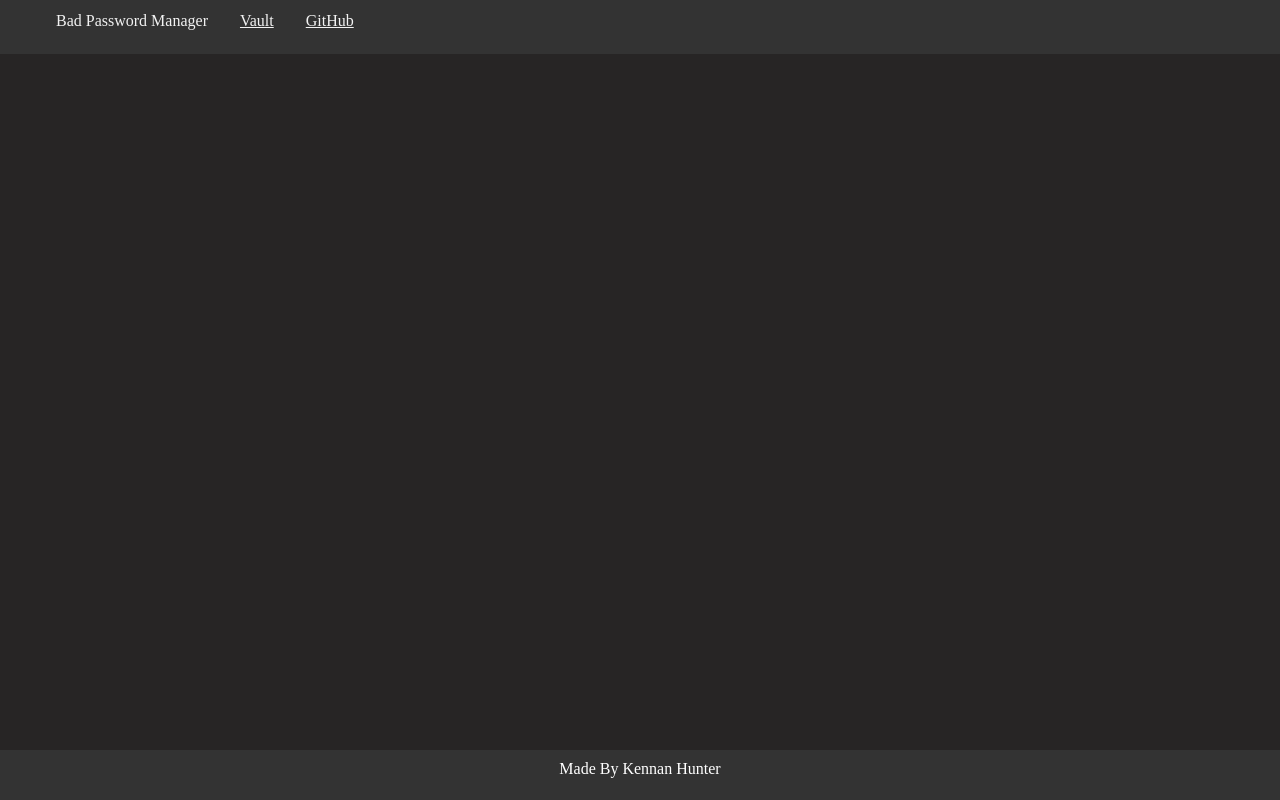
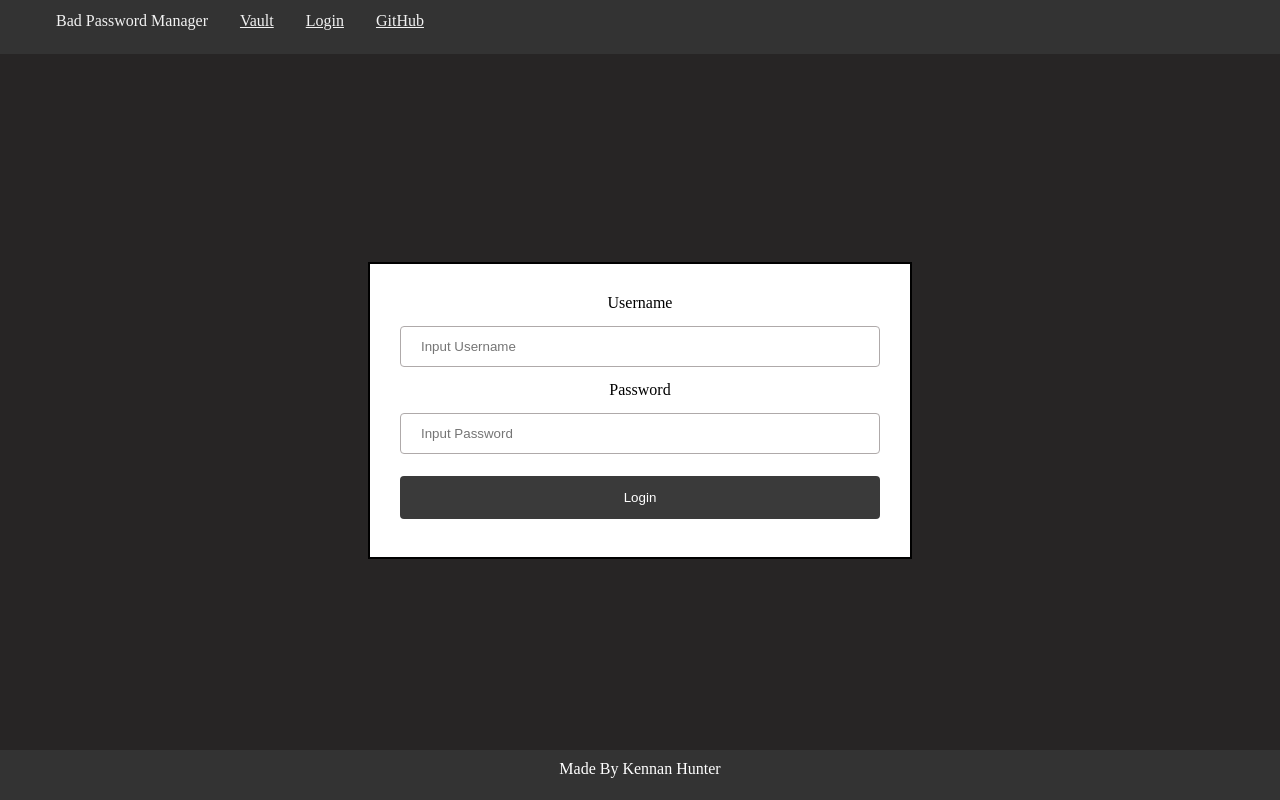
Before and after one commit to KennanHunter/bad-password-manager, a Svelte app in the folder app/: page / in a window 1280 px wide. Built offline with nearby package versions, Linux system fonts and the light colour scheme.

Commit message:
stuff working now yay

```diff
--- a/app/src/App.svelte
+++ b/app/src/App.svelte
@@ -3,13 +3,14 @@
     import routes from "./routes.js";
     import Router from "svelte-spa-router";
 
-    let login: boolean = true;
+    // let login: boolean = true;
 </script>
 
 <main>
     <Navbar />
     <div>
         <Router {routes} />
+        <!-- <h1>Epic</h1> -->
     </div>
     <footer>Made By Kennan Hunter</footer>
 </main>
--- a/app/src/Components/Navbar.svelte
+++ b/app/src/Components/Navbar.svelte
@@ -1,6 +1,7 @@
 <ul>
     <li id="Title">Bad Password Manager</li>
-    <li class="hoverable"><a href="/">Vault</a></li>
+    <li class="hoverable"><a href="/#/vault/">Vault</a></li>
+    <li class="hoverable"><a href="/#/">Login</a></li>
     <!-- <li><a href="/About">About</a></li> -->
     <li id="github" class="hoverable">
         <a href="https://github.com/KennanHunter/bad-password-manager">GitHub</a
--- /dev/null
+++ b/app/src/Routes/Login.svelte
@@ -0,0 +1,66 @@
+<form action="/api/users/login" id="form">
+    <label for="fname">Username</label>
+    <input
+        type="text"
+        id="fname"
+        name="username"
+        placeholder="Input Username"
+    />
+
+    <label for="fpass">Password</label>
+    <input
+        type="password"
+        id="fpass"
+        name="password"
+        placeholder="Input Password"
+    />
+
+    <input type="submit" value="Login" id="form-submit" />
+</form>
+
+<style>
+    form {
+        background-color: white;
+        border: 2px solid black;
+        padding: 30px;
+        width: fit-content;
+        max-width: 30em;
+    }
+
+    /* @media (30em <= width) {
+        form {
+            width: 30%
+        }
+    }
+    @media (width <= 30em ) {
+        form {
+            width: 30%
+        }
+    } */
+
+    input[type="text"],
+    input[type="password"] {
+        width: 100%;
+        padding: 12px 20px;
+        margin: 14px 0;
+        display: inline-block;
+        border: 1px solid rgb(175, 170, 170);
+        border-radius: 4px;
+        box-sizing: border-box;
+    }
+
+    input[type="submit"] {
+        width: 100%;
+        background-color: #3a3a3a;
+        color: white;
+        padding: 14px 20px;
+        margin: 8px 0;
+        border: none;
+        border-radius: 4px;
+        cursor: pointer;
+    }
+
+    input[type="submit"]:hover {
+        background-color: #1f1f1f;
+    }
+</style>
--- /dev/null
+++ b/app/src/Routes/Lost.svelte
@@ -0,0 +1,57 @@
+<div>
+    <p>Looks like you got lost. Lets fix that.</p>
+
+    <a href="/#/">
+        <button> <span>Bring me back</span> </button>
+    </a>
+</div>
+
+<!-- button shit copy and pasted from w3 https://www.w3schools.com/css/tryit.asp?filename=trycss_buttons_animate1 -->
+<style>
+    div {
+        background-color: white;
+        border: 2px solid black;
+        padding: 30px;
+        width: fit-content;
+        max-width: 40em;
+        font-size: 20px;
+    }
+    button {
+        display: inline-block;
+        border-radius: 4px;
+        background-color: #3a3a3a;
+        border: none;
+        color: #ffffff;
+        text-align: center;
+        font-size: 28px;
+        padding: 20px;
+        width: fit-content;
+        transition: all 0.5s;
+        cursor: pointer;
+        margin: 5px;
+    }
+    button span {
+        cursor: pointer;
+        display: inline-block;
+        position: relative;
+        transition: 0.5s;
+    }
+
+    button span:after {
+        content: ">>";
+        position: absolute;
+        opacity: 0;
+        top: 0;
+        right: -20px;
+        transition: 0.5s;
+    }
+
+    button:hover span {
+        padding-right: 50px;
+    }
+
+    button:hover span:after {
+        opacity: 1;
+        right: 0;
+    }
+</style>
--- /dev/null
+++ b/app/src/Routes/Vault.svelte
@@ -0,0 +1 @@
+<h1>Welcome to your vault</h1>
--- /dev/null
+++ b/app/src/routes.js
@@ -0,0 +1,9 @@
+import Vault from "./Routes/Vault.svelte";
+import Login from "./Routes/Login.svelte";
+import Lost from "./Routes/Lost.svelte";
+
+export default {
+    "/": Login,
+    "/vault/": Vault,
+    "*": Lost,
+};
```
